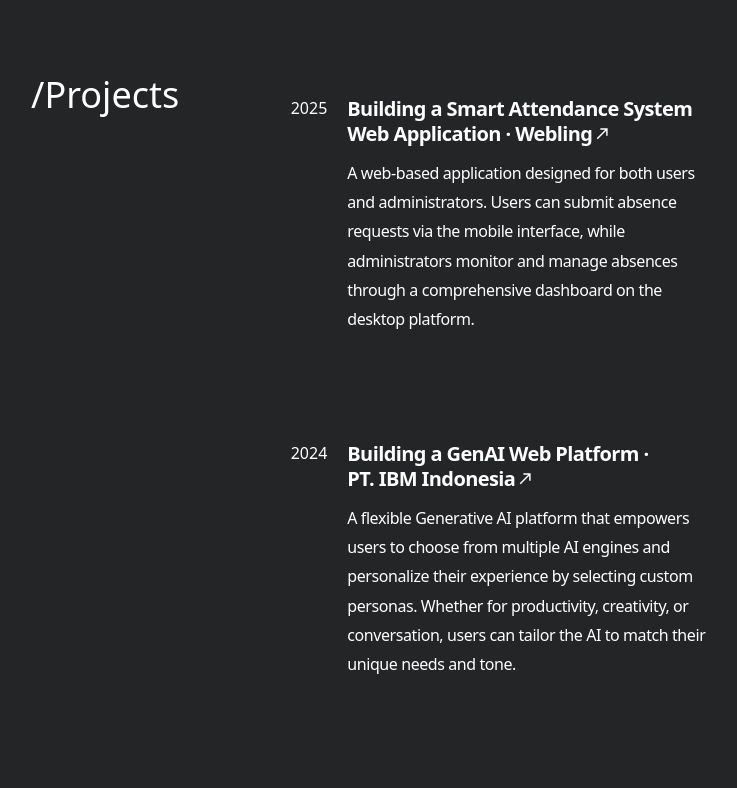
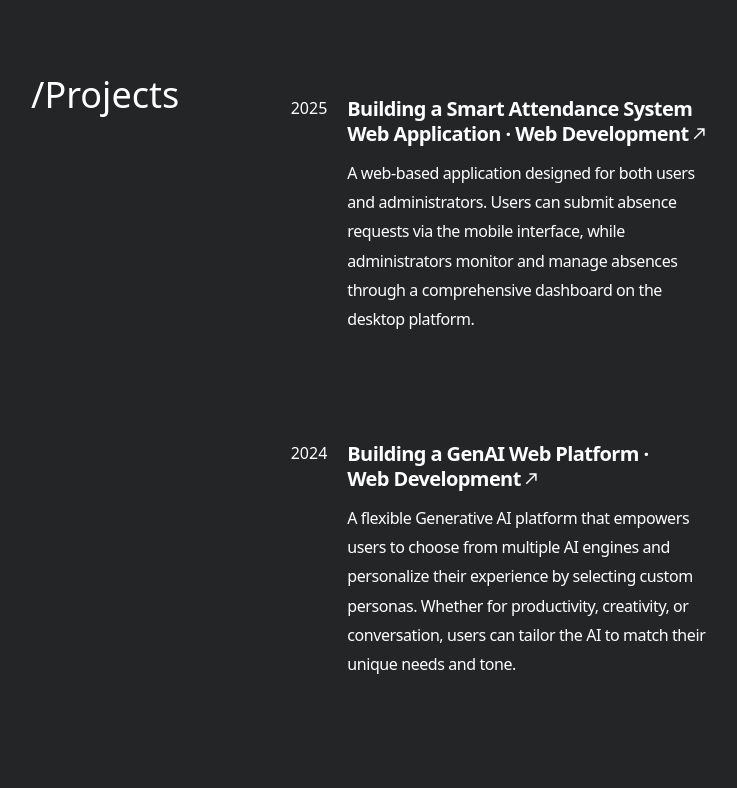
Before and after one commit to FelixH15/my-website, a React (Vite) app: page / in a window 1280 px wide. Shown: the part 4040-4828 px from the top of the page, without its empty margins (257-994 px from the left). Built offline with nearby package versions, Linux system fonts and the light colour scheme.

Commit message:
changing company to worktype

```diff
--- a/src/pages/Projects/Projects.jsx
+++ b/src/pages/Projects/Projects.jsx
@@ -13,7 +13,7 @@ const projectArr = [
     type: "smartAttendance",
     date: "2025",
     title: "Building a Smart Attendance System Web Application",
-    company: "Webling",
+    workType: "Web Development",
     description:
       "A web-based application designed for both users and administrators. Users can submit absence requests via the mobile interface, while administrators monitor and manage absences through a comprehensive dashboard on the desktop platform.",
   },
@@ -21,7 +21,7 @@ const projectArr = [
     type: "genAIPlatform",
     date: "2024",
     title: "Building a GenAI Web Platform",
-    company: "PT. IBM Indonesia",
+    workType: "Web Development",
     description:
       "A flexible Generative AI platform that empowers users to choose from multiple AI engines and personalize their experience by selecting custom personas. Whether for productivity, creativity, or conversation, users can tailor the AI to match their unique needs and tone.",
   },
@@ -29,7 +29,7 @@ const projectArr = [
     type: "smartPermit",
     date: "2023",
     title: "Building a Smart Permit System Web Application",
-    company: "PT. Jasa Teknologi Informasi IBM",
+    workType: "Web Development",
     description:
       "A web-based application for building permit requests. Users can submit their registration, and the system automatically evaluates and scores each request based on key parameters, helping streamline the approval process with data-driven decisions.",
   },
@@ -140,7 +140,7 @@ export default function Projects({ projectRef }) {
                     {project.title + " ·"}{" "}
                     <span className="inline-block">
                       <h2 className="flex gap-1">
-                        {project.company}
+                        {project.workType}
                         <img
                           src={arrowRight}
                           ref={(el) => (arrowRefs.current[idx] = el)}
```
